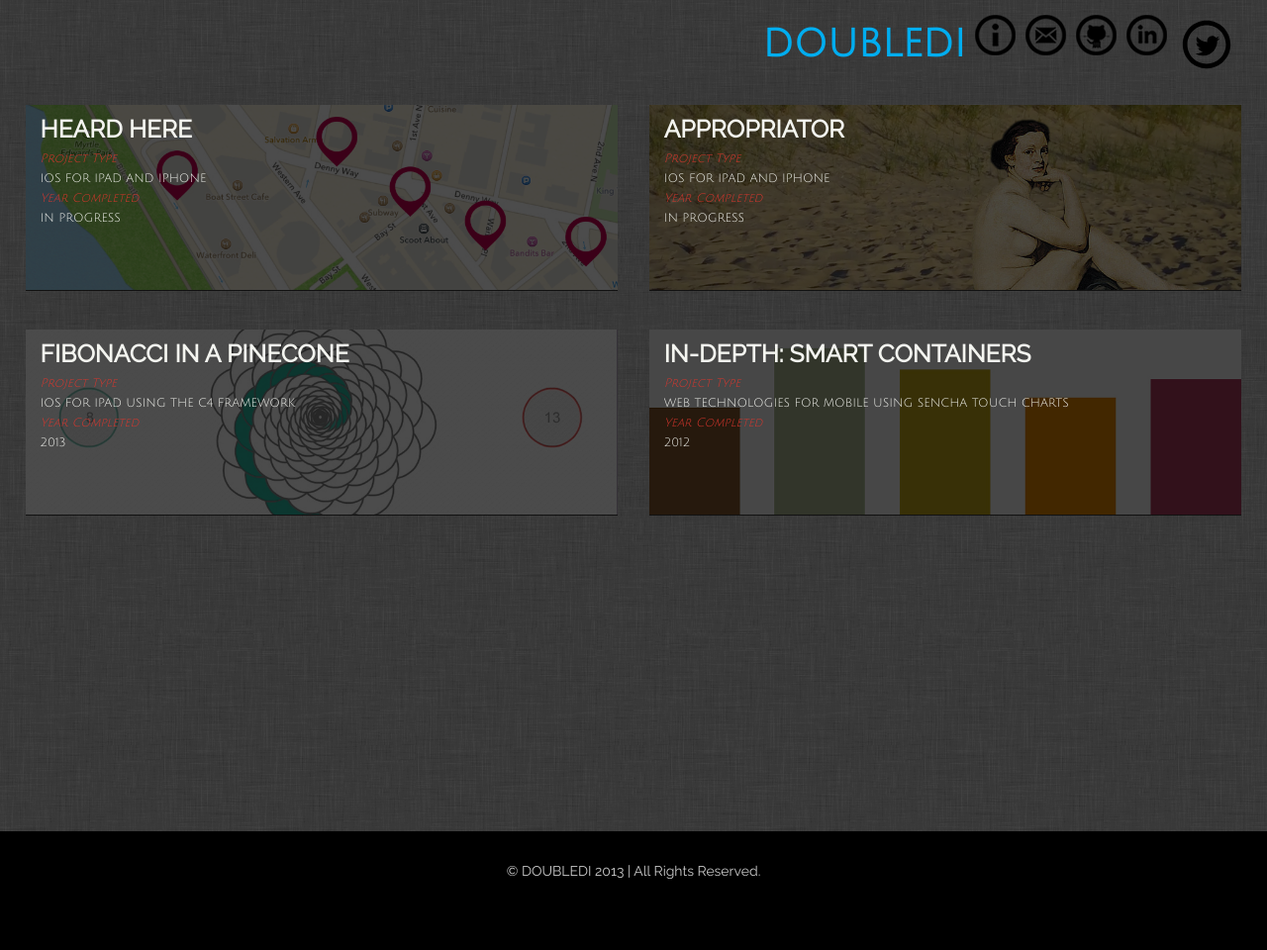
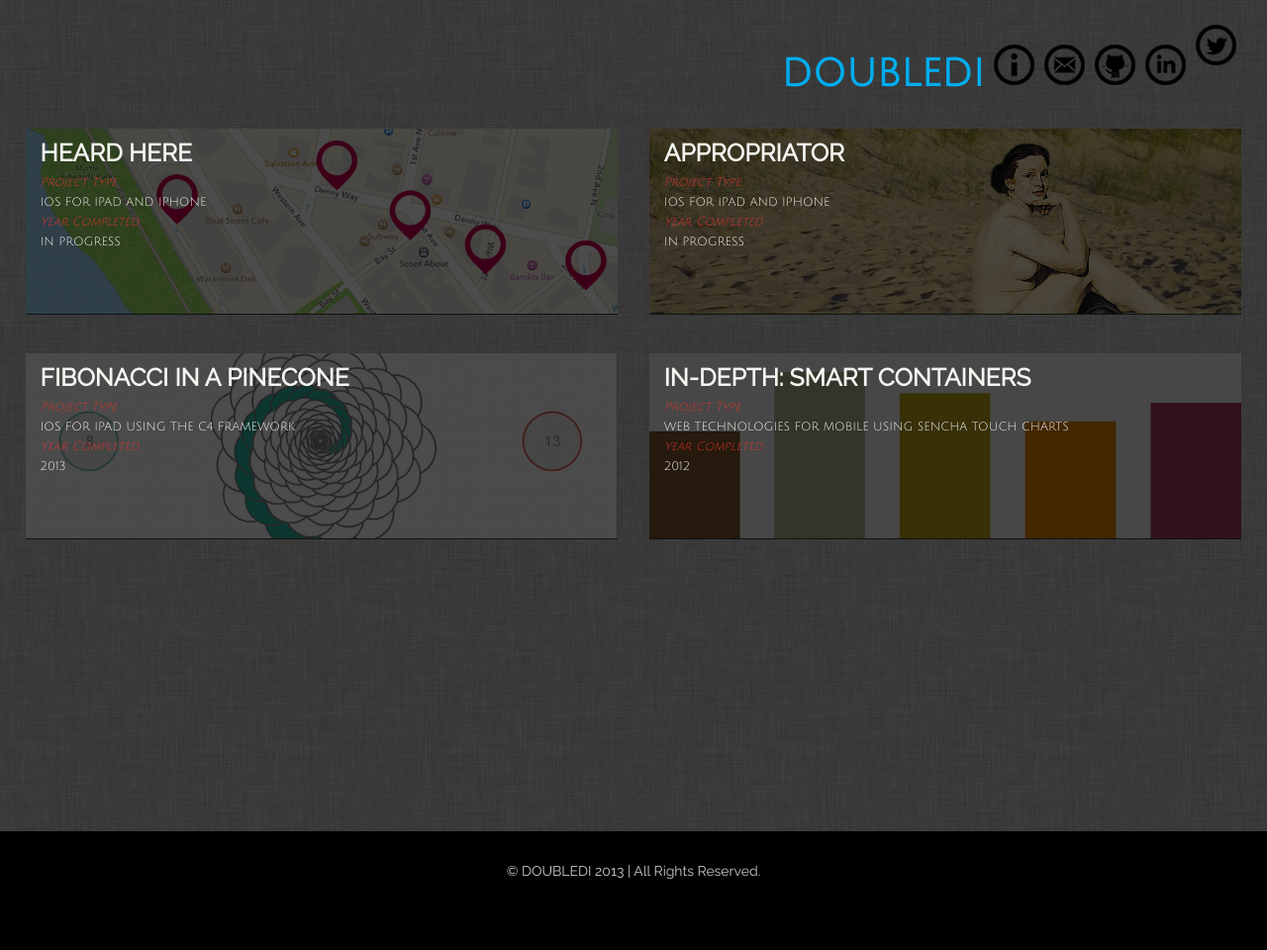
Before and after one commit to diannamertz/doubledi.github.com, a Jekyll site: the page built from index.html, in a window 1280 px wide. Shown: the whole page at 99% size. Built offline with Jekyll 4.4.1, drawn with Linux system fonts in a browser that asks for light colours.

Commit message:
test icon

```diff
--- a/_layouts/default.html
+++ b/_layouts/default.html
@@ -14,10 +14,12 @@
           <div class="row-fluid">
             <nav role="navigation">
               <ul>
+                //
+                <li><a href="https://twitter.com/doubledidouble" target="_blank"><img src="/img/icon-twitter.png"></a></li>
+                //
                 <!--
-                <li><a href="https://twitter.com/doubledidouble" target="_blank"><img src="/img/icon-twitter.png"></a></li>
-              -->
                 <li><a href="https://twitter.com/doubledidouble" target="_blank"><object id="icondd" height="60px" width="60px" data="/img/icon-twitter.svg" type="image/svg+xml"></object></a></li>
+                -->
                 <li><a href="http://www.linkedin.com/pub/dianna-mertz/5a/112/3bb" target="_blank"> <img src="/img/icon-in.png"></a></li>
                 <li><a href="https://github.com/doubledi?tab=repositories" target="_blank"> <img src="/img/icon-github.png"></a></li>
                 <li><a href="mailto:diannamertz@gmail.com" target="_top" title="E-mail me!"> <img src="/img/icon-contact.png" alt="E-mail me!"></a></li>
```
